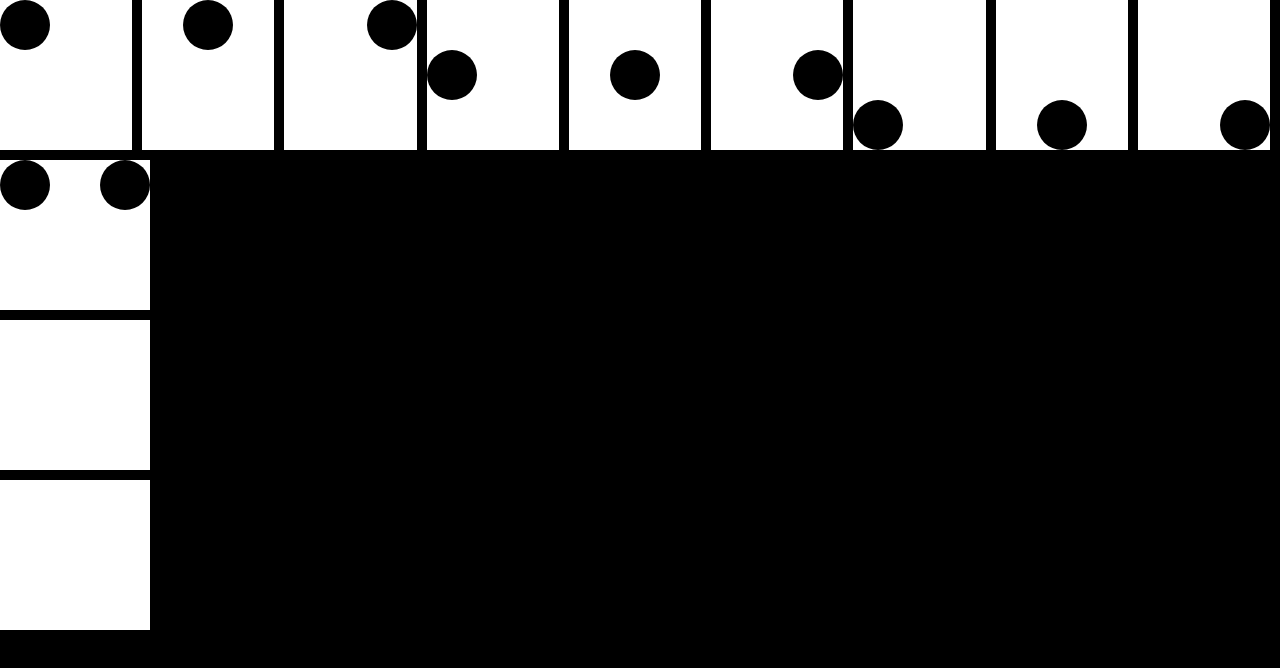
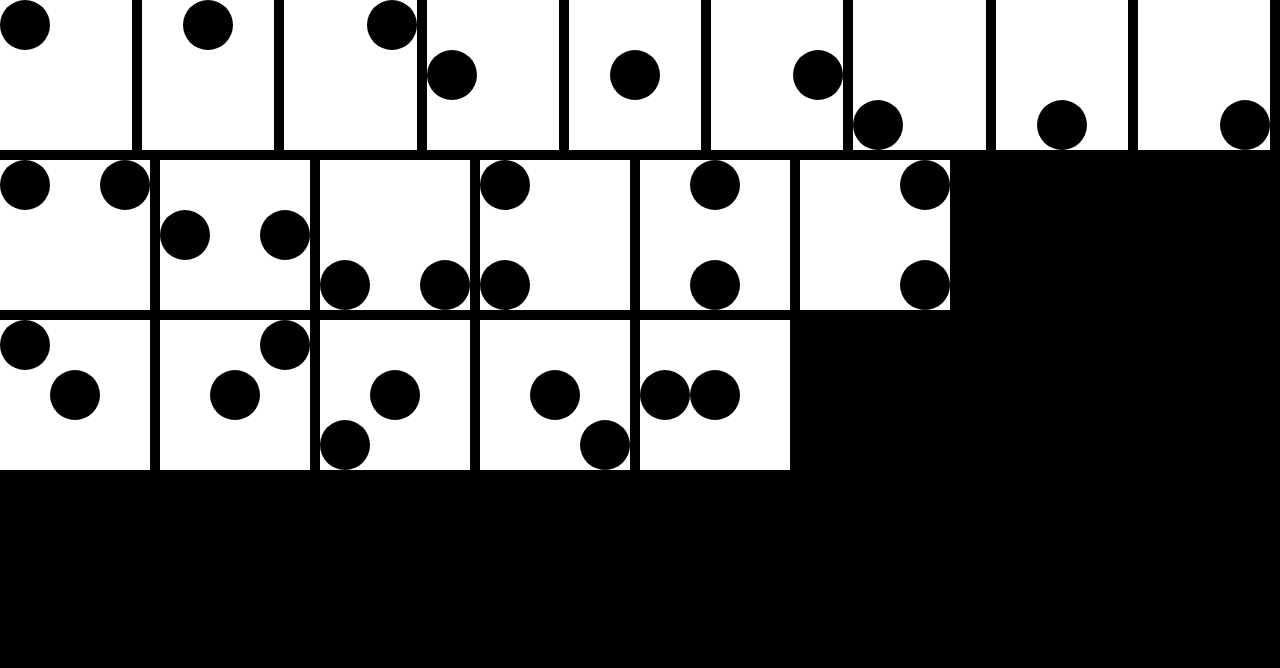
Before and after one commit to LiamLuo517/Learn, a plain HTML site: page CSS/flex/index.html in a window 1280 px wide. Drawn offline with Linux system fonts and the light colour scheme.

Commit message:
add flex-two-half

```diff
--- a/CSS/flex/index.html
+++ b/CSS/flex/index.html
@@ -11,58 +11,102 @@
     <!-- 单项目start -->
     <i>
         <div class="box-one-top-left">
-            <span class="item-one-top-left"></span>
+            <span></span>
         </div>
 
         <div class="box-one-top-center">
-            <span class="item-one-top-center"></span>
+            <span></span>
         </div>
 
         <div class="box-one-top-right">
-            <span class="item-one-top-left"></span>
+            <span></span>
         </div>
 
         <div class="box-one-center-left">
-            <span class="item-one-top-left"></span>
+            <span></span>
         </div>
 
         <div class="box-one-center-center">
-            <span class="item-one-top-left"></span>
+            <span></span>
         </div>
 
         <div class="box-one-center-right">
-            <span class="item-one-top-left"></span>
+            <span></span>
         </div>
 
         <div class="box-one-bottom-left">
-            <span class="item-one-top-left"></span>
+            <span></span>
         </div>
 
         <div class="box-one-bottom-center">
-            <span class="item-one-top-left"></span>
+            <span></span>
         </div>
 
         <div class="box-one-bottom-right">
-            <span class="item-one-top-left"></span>
+            <span></span>
         </div>
     </i>
     <!-- 单项目end -->
 
     <!-- 双项目start -->
+    <i>
         <div class="box-two-lt-rt">
+            <span></span>
+            <span></span>
+        </div>
+
+        <div class="box-two-lc-rc">
+            <span></span>
+            <span></span>
+        </div>
+
+        <div class="box-two-lb-rb">
+            <span></span>
+            <span></span>
+        </div>
+        <div class="box-two-lt-lb">
+            <span></span>
+            <span></span>
+        </div>
+        <div class="box-two-ct-cb">
+            <span></span>
+            <span></span>
+        </div>
+        <div class="box-two-rt-rb">
+            <span></span>
+            <span></span>
+        </div>
+    </i>
+    <i>
+        <div class="box-two-lt-cc">
             <span class="item"></span>
+            <span class="item-child-cc"></span>
+        </div>
+        <!-- <div class="box-two-ct-cc">
+            <span class="item-child-cc"></span>
+            <span class="item"></span>
+        </div> -->
+        <div class="box-two-rt-cc">
+            <span class="item-child-cc"></span>
             <span class="item"></span>
         </div>
-
-    <div class="box-two">
+        <div class="box-two-lb-cc">
             <span class="item"></span>
+            <span class="item-child-cc"></span>
+        </div>
+        <div class="box-two-rb-cc">
+            <span class="item-child-cc"></span>
             <span class="item"></span>
         </div>
-
-    <div class="box-two">
-        <span class="item"></span>
-        <span class="item"></span>
+        <!-- <div class="box-two-tc-cc">
+            <span class="item1"></span>
+            <span class="item2"></span>
+        </div> -->
+        <div class="box-two-lc-cc">
+            <span class="item-child-lc"></span>
+            <span class="item-child-cc"></span>
         </div>
+    </i>
     <!-- 双项目end -->
 </body>
 </html>
--- a/CSS/flex/style.css
+++ b/CSS/flex/style.css
@@ -31,12 +31,12 @@ s,i,em{font-style:normal;text-decoration:none;display: flex;}
 .box-one-top-center
 {
     display: flex;
-    justify-content: center;/* justify-content属性定义了项目在主轴上的对齐方式 */
+    justify-content: center;/* justify-content属性定义了项目在主轴上的对齐方式；flex-start（默认值）：左对齐 */
 }
 .box-one-top-right
 {
     display: flex;
-    justify-content: flex-end;
+    justify-content: flex-end;/* 右对齐 */
 }
 .box-one-center-left
 {
@@ -78,5 +78,101 @@ s,i,em{font-style:normal;text-decoration:none;display: flex;}
 .box-two-lt-rt
 {
     display: flex;
+    justify-content: space-between;/* 两端对齐，项目之间的间隔都相等 */
+}
+
+.box-two-lc-rc
+{
+    display: flex;
     justify-content: space-between;
+    align-items: center;
 }
+
+.box-two-lb-rb
+{
+    display: flex;
+    justify-content: space-between;
+    align-items: flex-end;
+}
+
+.box-two-lt-lb
+{
+    display: flex;
+    justify-content: space-between;
+    flex-direction: column;/* flex-direction属性决定主轴的方向（即项目的排列方向），主轴为垂直方向，起点在上沿 */
+}
+
+.box-two-ct-cb
+{
+    display: flex;
+    justify-content: space-between;
+    flex-direction: column;
+    align-items: center;
+}
+
+.box-two-rt-rb
+{
+    display: flex;
+    justify-content: space-between;
+    flex-direction: column;
+    align-items: flex-end;
+}
+
+.box-two-lt-cc
+{
+    display: flex;
+}
+.item-child-cc
+{
+    align-self: center;
+}
+
+/* .box-two-ct-cc
+{
+
+} */
+
+.box-two-rt-cc
+{
+    display: flex;
+    justify-content: flex-end;
+}
+
+.box-two-lb-cc{
+    display: flex;
+    align-items: flex-end;
+
+}
+
+.box-two-rb-cc
+{
+    display: flex;
+    justify-content: flex-end;
+    align-items: flex-end;
+}
+
+/* .box-two-tc-cc
+{
+    display: flex;
+    justify-content: center;
+}
+.item1
+{
+    display: flex;
+    justify-content: center;
+}
+.item2
+{
+    display: flex;
+    justify-content: center;
+    align-content: center;
+} */
+
+.box-two-lc-cc
+{
+    display: flex;
+}
+.item-child-lc
+{
+    align-self: center;
+}
```
Lines whose indentation alone changed are shown as unchanged.
